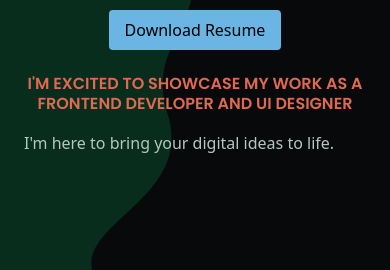
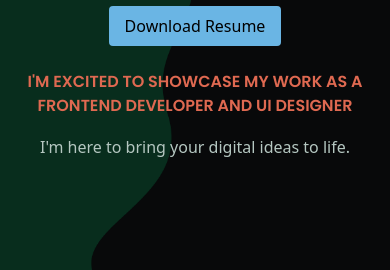
Before and after one commit to OmkarThakre01/portfolio, a React (Vite) app: page / in a window 390 px wide. Shown: the part 590-860 px from the top of the page. Built offline with nearby package versions, Linux system fonts and the light colour scheme.

Commit message:
ui hero commit

```diff
--- a/src/Components/Hero/hero.jsx
+++ b/src/Components/Hero/hero.jsx
@@ -35,8 +35,8 @@ const Hero = () => {
       </div>
 
       {/* Additional Information */}
-      <div className="flex flex-col items-start lg:items-start text-center lg:text-left space-y-4 order-3 lg:order-none  px-4 sm:px-6 md:px-8 lg:px-0 ">
-        <h2 className="text-[#DF6951] text-[1rem] sm:text-1xl md:text-3xl lg:text-3xl font-semibold font-Poppins uppercase text-center md:text-left leading-tight lg:mr-40 ">
+      <div className="flex flex-col items-center lg:items-start text-center lg:text-left space-y-4 order-3 lg:order-none  px-4 sm:px-6 md:px-8 lg:px-0 ">
+        <h2 className="text-[#DF6951] text-[1rem] sm:text-lg md:text-3xl lg:text-2xl font-semibold font-Poppins uppercase lg:mr-40 ">
           I'm excited to showcase my work as a frontend developer and UI designer
         </h2>
         <p className="text-[#B5C7C1] text-1xl sm:text-base md:text-lg text-center md:text-left leading-relaxed ">
```
